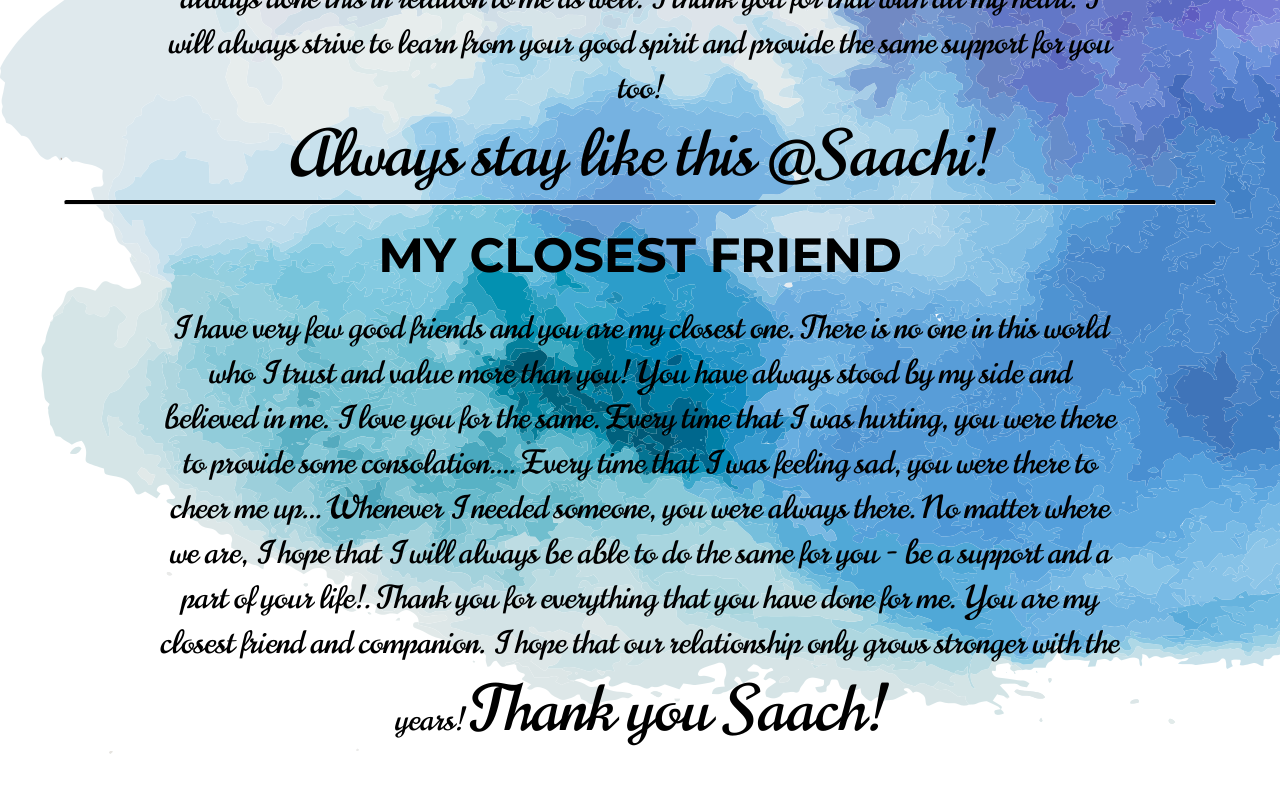
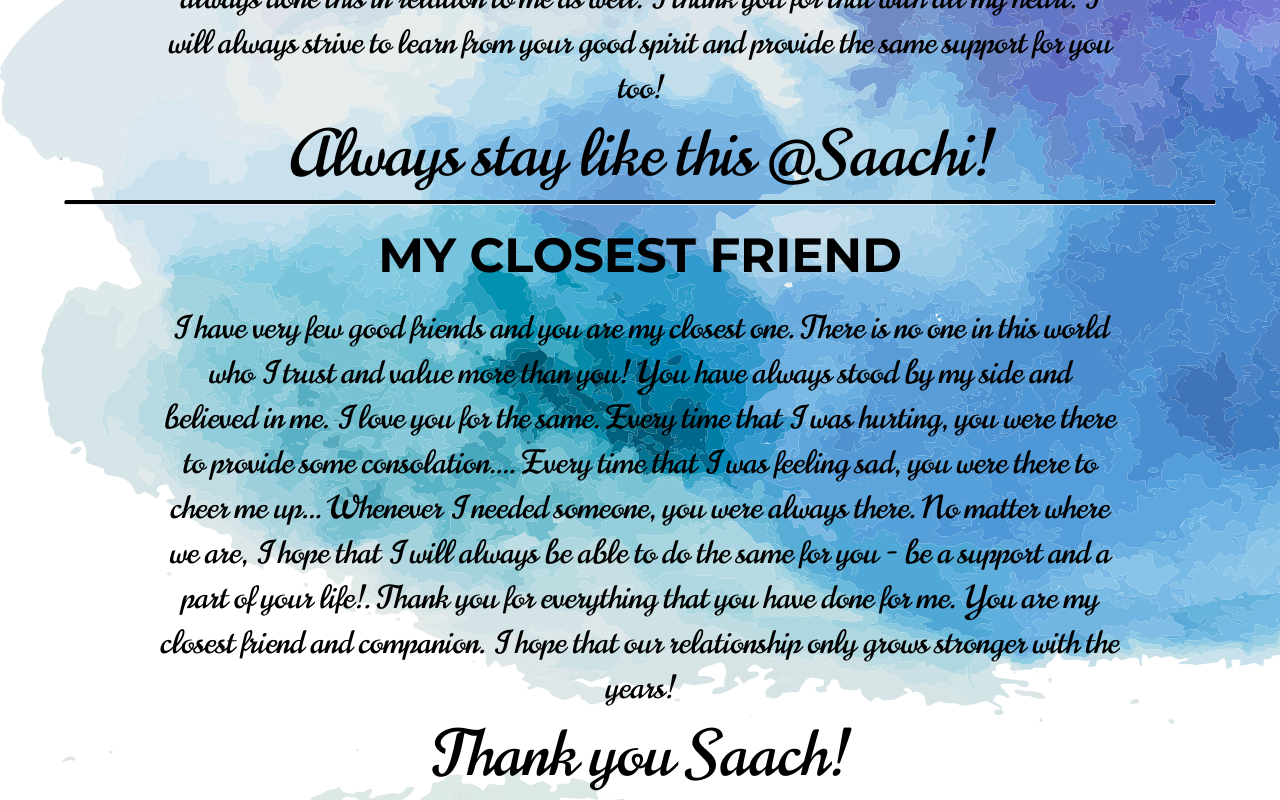
Before and after one commit to saachban/saachban.github.io, a plain HTML site: page pages/thoughts.html in a window 1280 px wide. Shown: the part 1941-2741 px from the top of the page. Before the commit the page ends 2696 px from the top, so only its background shows below. Drawn offline with Linux system fonts and the light colour scheme.

Commit message:
Update to Thoughts.html
This update adds a small line break in order to present the page with a better layout on a laptop with 1280x720 resolution

```diff
--- a/pages/thoughts.html
+++ b/pages/thoughts.html
@@ -53,7 +53,7 @@
              <section class="closest-friend">
                 <h1>My closest friend</h1>
                 <div class="closest-friend-message">
-                    <p>I have very few good friends and you are my closest one. There is no one in this world who I trust and value more than you! You have always stood by my side and believed in me. I love you for the same. Every time that I was hurting, you were there to provide some consolation.... Every time that I was feeling sad, you were there to cheer me up... Whenever I needed someone, you were always there. No matter where we are, I hope that I will always be able to do the same for you - be a support and a part of your life!. Thank you for everything that you have done for me. You are my closest friend and companion. I hope that our relationship only grows stronger with the years! <span class="stress">Thank you Saach!</span></p>
+                    <p>I have very few good friends and you are my closest one. There is no one in this world who I trust and value more than you! You have always stood by my side and believed in me. I love you for the same. Every time that I was hurting, you were there to provide some consolation.... Every time that I was feeling sad, you were there to cheer me up... Whenever I needed someone, you were always there. No matter where we are, I hope that I will always be able to do the same for you - be a support and a part of your life!. Thank you for everything that you have done for me. You are my closest friend and companion. I hope that our relationship only grows stronger with the years! <br><span class="stress">Thank you Saach!</span></p>
                 </div>
             </section>
         </main>
```
